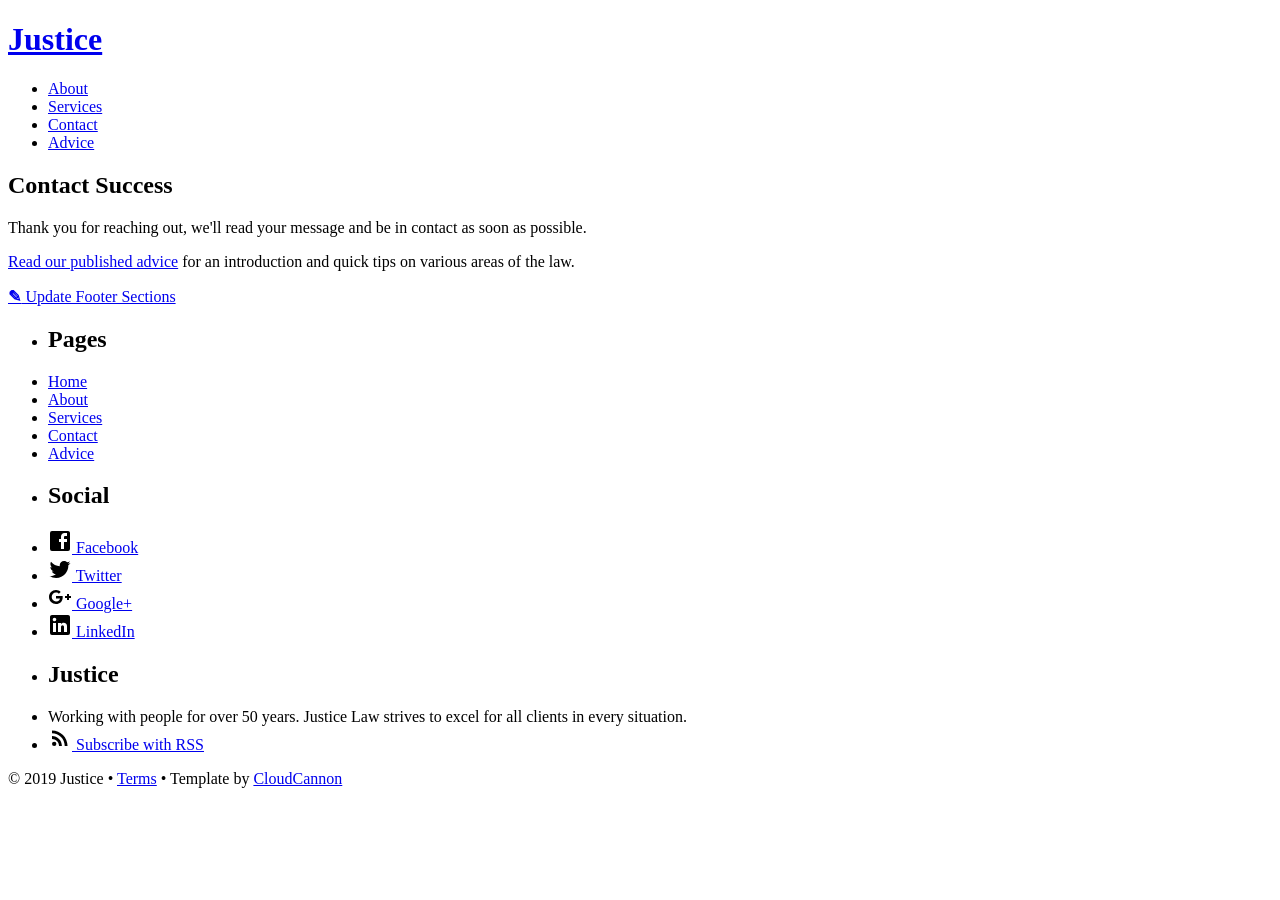
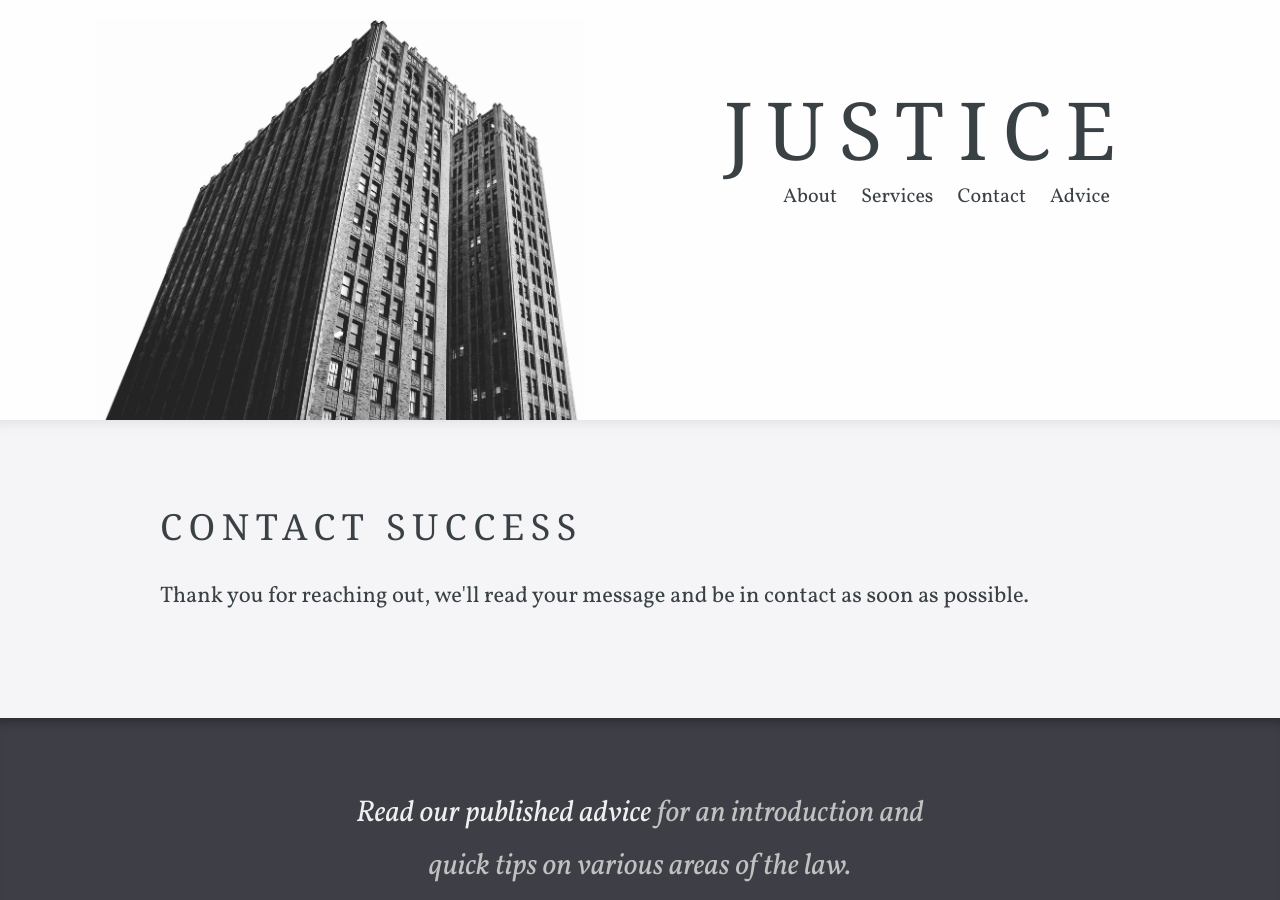
Before and after one commit to findngrind/findngrind.github.io, a Jekyll site: the page built from contact-success.html, in a window 1280 px wide and 900 px high. Built offline with Jekyll 4.4.1, drawn with Linux system fonts in a browser that asks for light colours; some web fonts are replaced.

```diff
--- a/_config.yml
+++ b/_config.yml
@@ -3,7 +3,7 @@
 
 title: Justice Template
 url: "https://orchid-heron.cloudvent.net"
-baseurl: p
+baseurl:
 google_analytics_key:
 google_maps_javascript_api_key:
 disqus_shortname:
```
